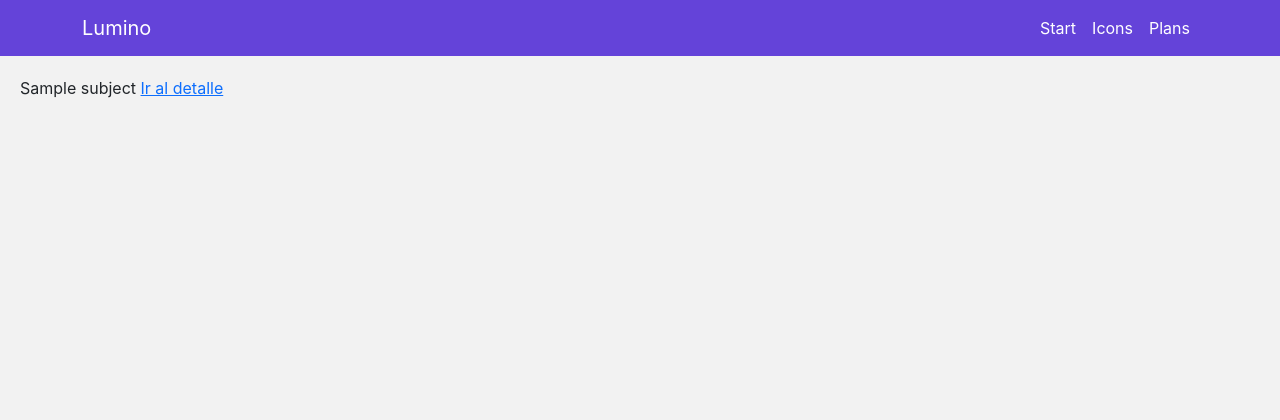
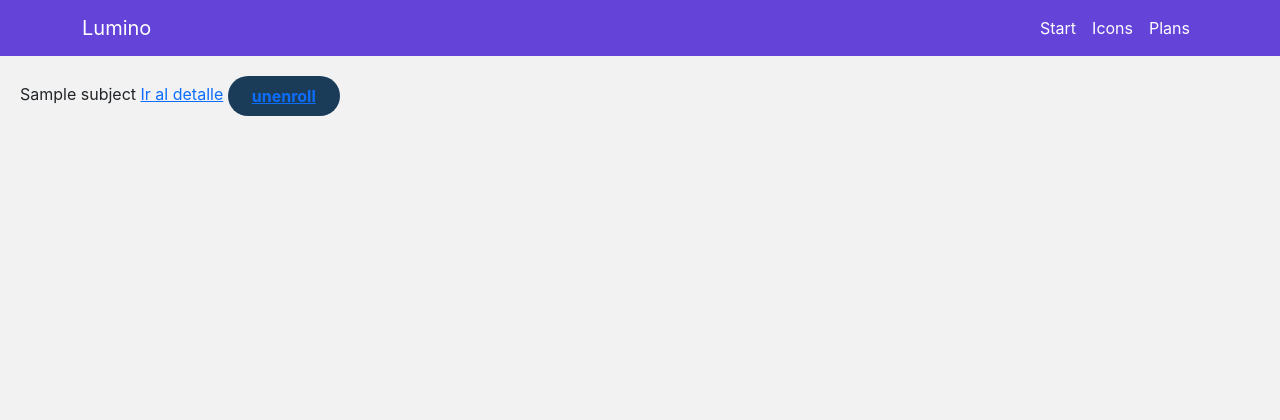
Before and after one commit to jdrguez/lumino, a Django app: page /subjects/ in a window 1280 px wide. Shown: the top 420 px of the page. Run offline with Django 5.2, Linux system fonts and the light colour scheme; a user stored in the database is signed in; tables that the repository leaves empty hold one stand-in row (values such as "Sample post"); some libraries are stand-ins or nearby versions.

Commit message:
fix more problems

```diff
--- a/lumino/main/urls.py
+++ b/lumino/main/urls.py
@@ -23,7 +23,7 @@ from django.contrib import admin
 from django.urls import include, path
 
 urlpatterns = [
-    path('', shared.views.landing, name='landing'),
+    path('', shared.views.index, name='index'),
     path('admin/', admin.site.urls),
     path('login/', accounts.views.user_login, name='login'),
     path('logout/', accounts.views.user_logout, name='logout'),
--- a/lumino/shared/templates/base.html
+++ b/lumino/shared/templates/base.html
@@ -13,7 +13,7 @@
 </head>
 <body>
 
-  {% include "header.html" %}
+  {% include "navbar.html" %}
 
   <div class="content">
     {% block content %}
--- a/lumino/shared/templates/header.html
+++ b/lumino/shared/templates/navbar.html
@@ -1,7 +1,7 @@
 {% load static %}
 <nav class="navbar navbar-expand-lg">
   <div class="container">
-    <a class="navbar-brand" href="#">Lumino</a>
+    <a class="navbar-brand" href="{% url "subjects:subject-list" %}">Lumino</a>
     <button class="navbar-toggler" type="button" data-bs-toggle="collapse" data-bs-target="#navbarNav" aria-controls="navbarNav" aria-expanded="false" aria-label="Toggle navigation">
       <span class="navbar-toggler-icon"></span>
     </button>
--- a/lumino/subjects/templates/subjects/subject_list.html
+++ b/lumino/subjects/templates/subjects/subject_list.html
@@ -16,6 +16,15 @@
 
                 <a href="{% url 'subjects:enroll-subjects'%}">enroll</a>
         </button>
+
+        <button
+        class="btn btn-primary"
+                style="background-color: var(--dark-blue); color: white; border: none; border-radius: 20px; padding: 0.5rem 1.5rem; font-weight: bold; transition: all 0.3s ease;">
+
+                <a href="{% url 'subjects:unenroll-subjects'%}">unenroll</a>
+        </button>
+
+
     </div>
 
 
@@ -30,6 +39,12 @@
     {% endfor %}
 
 
+    <button
+        class="btn btn-primary"
+                style="background-color: var(--dark-blue); color: white; border: none; border-radius: 20px; padding: 0.5rem 1.5rem; font-weight: bold; transition: all 0.3s ease;">
+
+                <a href="{% url 'subjects:unenroll-subjects'%}">unenroll</a>
+        </button>
 
 
 
--- a/lumino/subjects/views.py
+++ b/lumino/subjects/views.py
@@ -3,7 +3,7 @@ from django.http import HttpResponseForbidden
 from django.shortcuts import redirect, render
 from shared.decorators import auth_teacher, validate_type_user
 
-from .forms import AddEnrollForm, AddLessonForm, EditLessonForm
+from .forms import AddEnrollForm, AddLessonForm, EditLessonForm, UnEnrollForm
 from .models import Subject
 
 
@@ -97,5 +97,14 @@ def enroll_subjects(request):
     return render(request, 'subjects/add_enroll.html', dict(form=form))
 
 
-def unenroll_subjects():
-    pass
+def unenroll_subjects(request):
+    if request.method == 'POST':
+        if (form := UnEnrollForm(request.user, data=request.POST)).is_valid():
+            subjects = form.cleaned_data['subjects']
+            for subject in subjects:
+                request.user.enrolled_subjects.remove(subject)
+        else:
+            return HttpResponseForbidden('Tienes que legir al menos una!')
+    else:
+        form = UnEnrollForm(request.user)
+    return render(request, 'subjects/add_enroll.html', dict(form=form))
```
Also changed, not shown: lumino/shared/views.py (+6 -3 lines), lumino/subjects/forms.py (+19 -0 lines).
